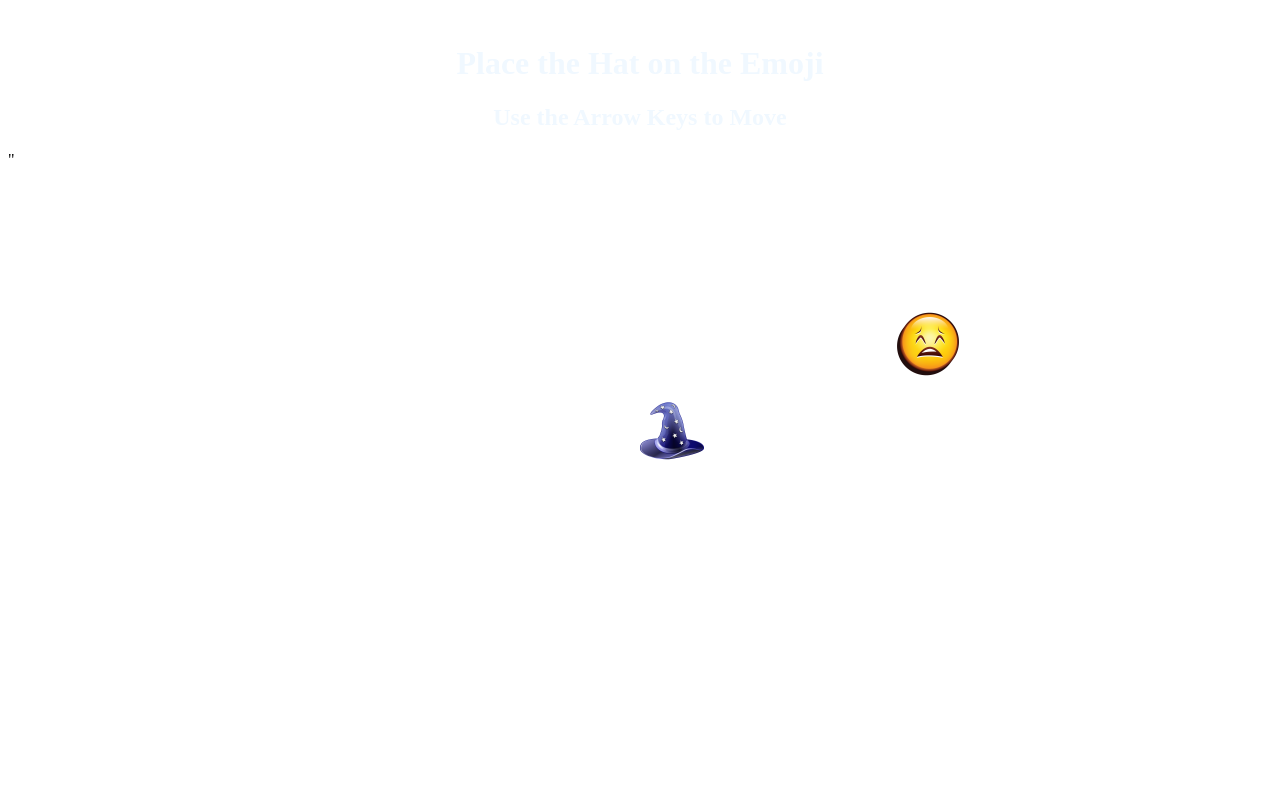
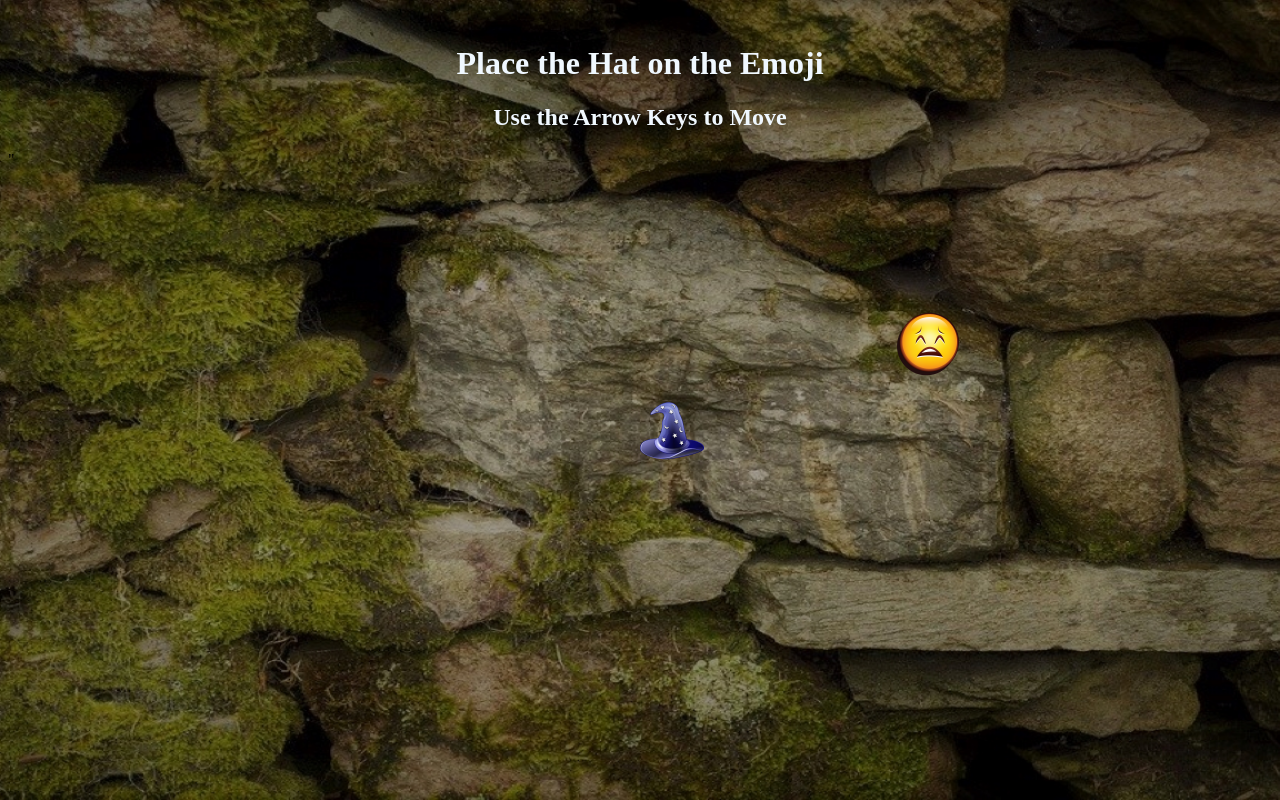
Before and after one commit to adamISheff/wizard_hat, a plain HTML site: page index.html in a window 1280 px wide. Drawn offline with Linux system fonts and the light colour scheme.

Commit message:
Update background image reference to the assets folder

```diff
--- a/style.css
+++ b/style.css
@@ -1,5 +1,5 @@
 body {
-   background: url(stone_wall_1280_720.jpg) no-repeat center center fixed;
+   background: url(assets/stone_wall_1280_720.jpg) no-repeat center center fixed;
    background-size: cover;
 }
 
```
